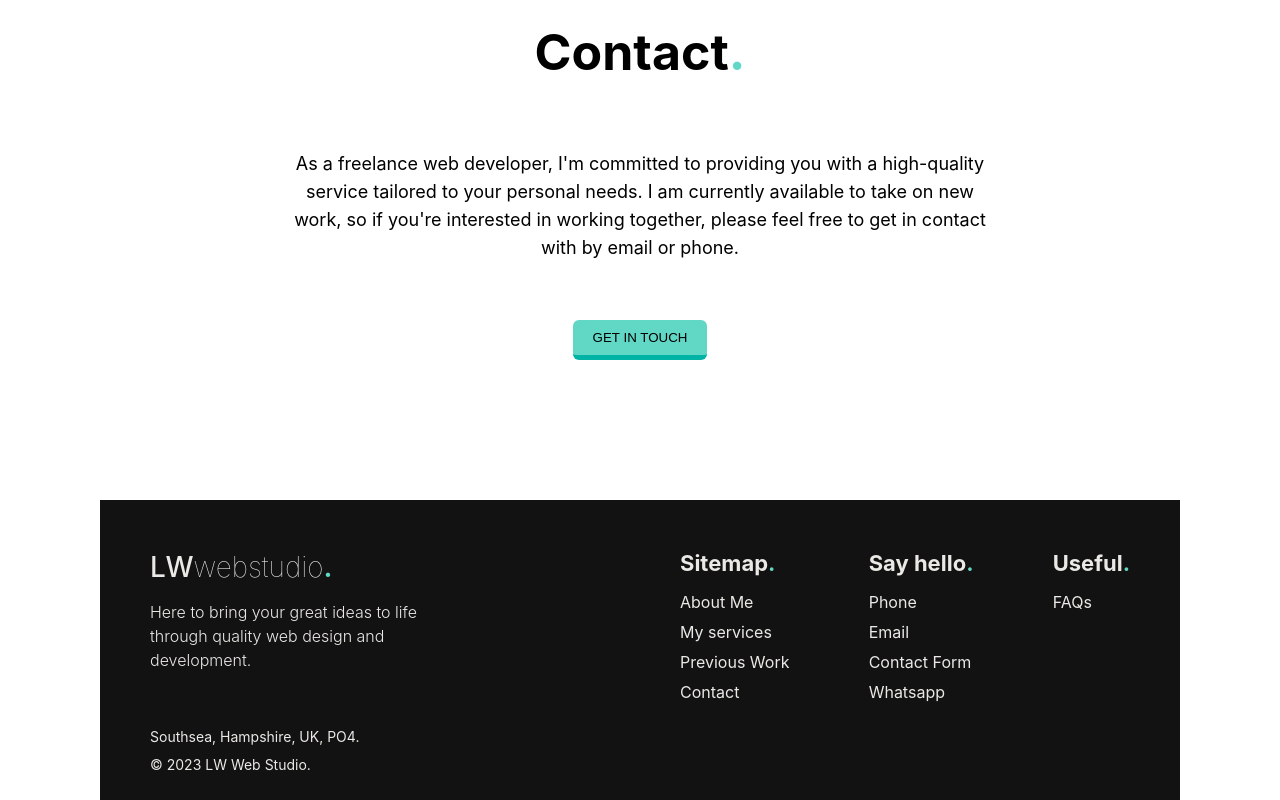
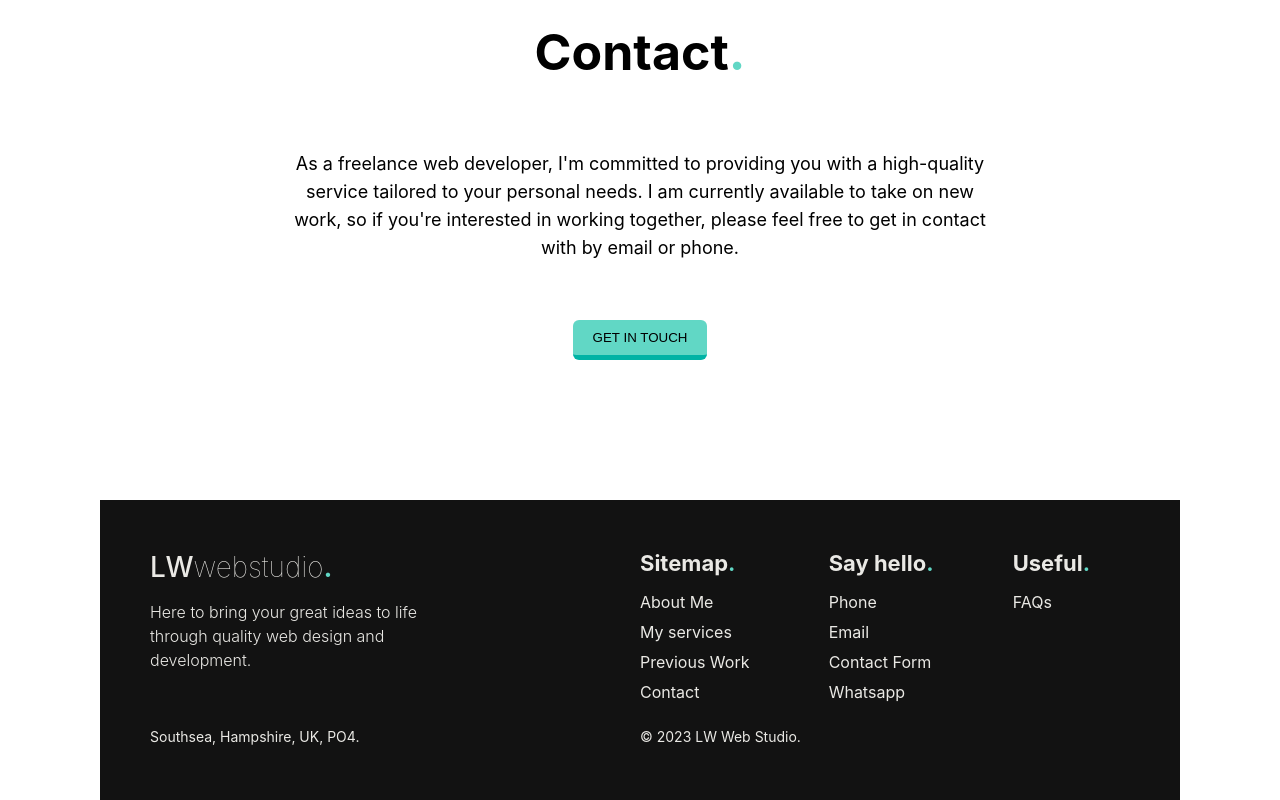
Before and after one commit to leoarthurwall/LW-Website, a React (Create React App) app: page / in a window 1280 px wide. Shown: the part 3816-4616 px from the top of the page. Built offline with nearby package versions, Linux system fonts and the light colour scheme.

Commit message:
footer - fixed positioning for desktop

```diff
--- a/src/Components/Footer/Footer.js
+++ b/src/Components/Footer/Footer.js
@@ -58,8 +58,12 @@ const Footer = () => {
           </div>
         </div>
         <div className={styles.lower}>
-          <p className={styles.lowerText}>Southsea, Hampshire, UK, PO4. </p>
-          <p className={styles.lowerText}>© 2023 LW Web Studio.</p>
+          <div className={styles.lowerTextWrapper}>
+            <p className={styles.lowerText}>Southsea, Hampshire, UK, PO4. </p>
+          </div>
+          <div className={styles.lowerTextWrapper}>
+            <p className={styles.lowerText}>© 2023 LW Web Studio.</p>
+          </div>
         </div>
       </div>
     </section>
--- a/src/Components/Footer/Footer.module.css
+++ b/src/Components/Footer/Footer.module.css
@@ -20,6 +20,14 @@
   width: 100%;
   display: flex;
   justify-content: space-between;
+}
+.lower {
+  width: 100%;
+  display: flex;
+  justify-content: space-between;
+}
+.lowerTextWrapper {
+  width: 50%;
 }
 .header {
   font-size: 22px;
@@ -47,18 +55,15 @@
   max-width: 320px;
   display: flex;
   flex-direction: column;
-  justify-content: space-between;
 }
 .right {
   height: 100%;
   width: 50%;
-  max-width: 450px;
-  display: flex;
-  flex-direction: column;
-  justify-content: space-between;
 }
 .rightUpper {
   width: 100%;
+  max-width: 450px;
+
   display: flex;
   justify-content: space-between;
 }
@@ -126,7 +131,6 @@
   .right {
     padding: 0;
     width: 100%;
-
   }
   .rightUpper {
     margin: 50px 0;
```
